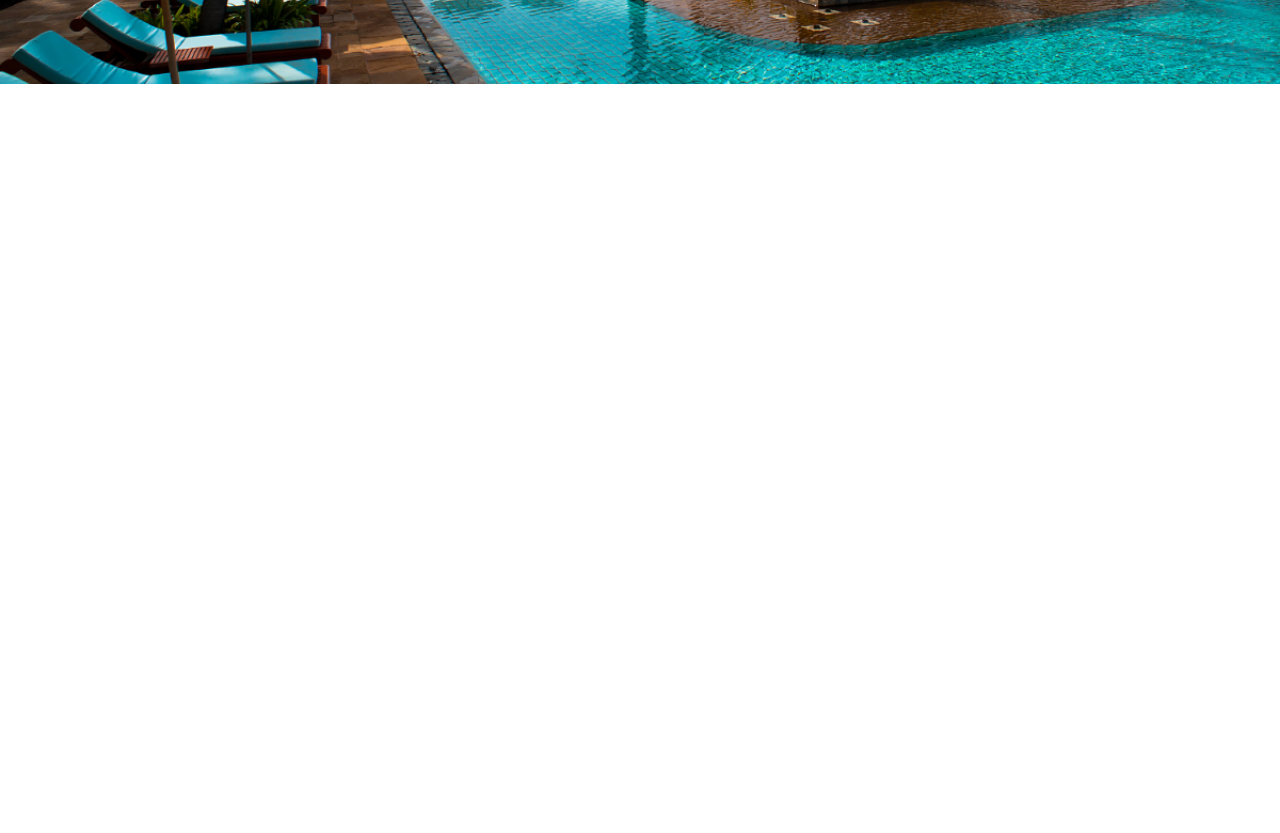
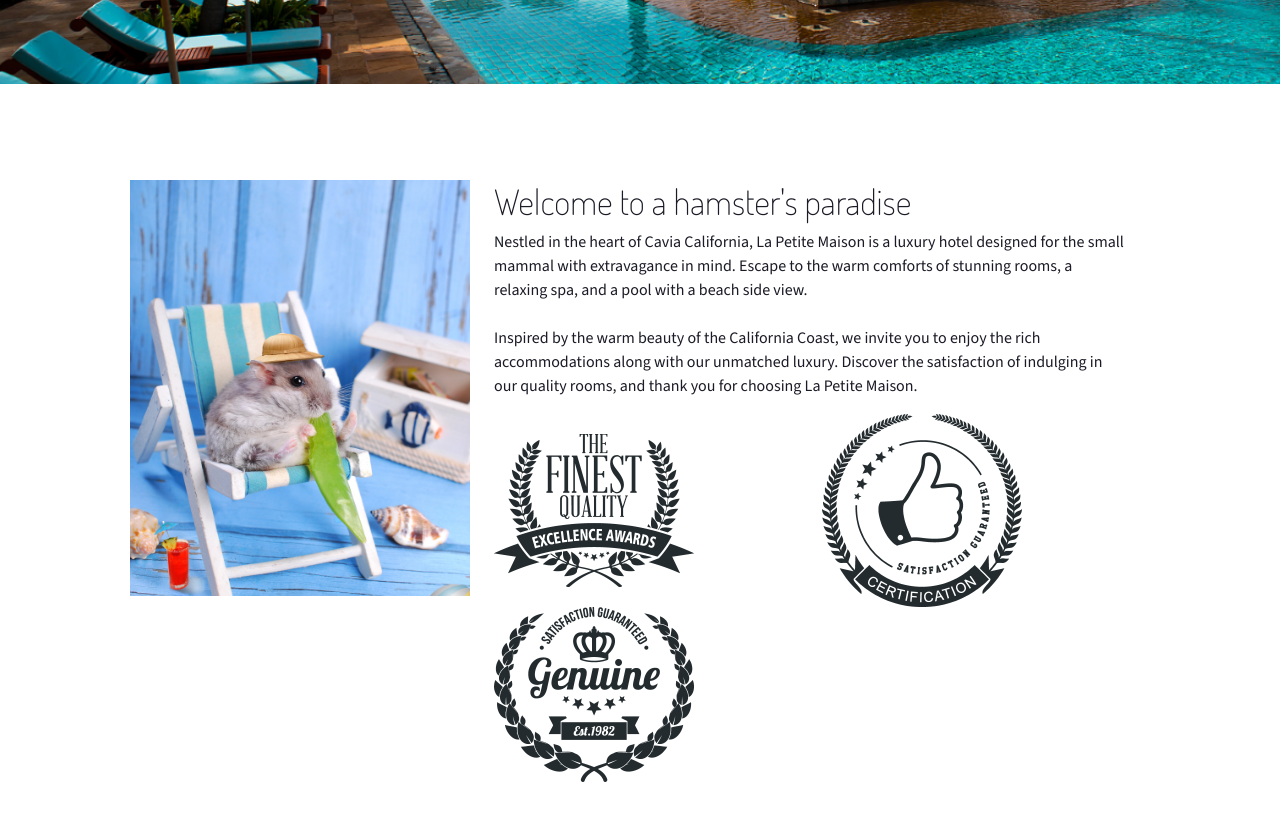
Before and after one commit to davidmonterrosa/MonterrosaDChallengeHamsterHotel, a plain HTML site: page index.html in a window 1280 px wide. Shown: the part 540-1373 px from the top of the page. Before the commit the page ends 800 px from the top, so only its background shows below. Drawn offline with nearby package versions, Linux system fonts and the light colour scheme.

Commit message:
Started adjusting overview section

```diff
--- a/index.html
+++ b/index.html
@@ -18,6 +18,7 @@
 
 <body>
     <!-- Nav Bar -->
+    <!-- Possible Tablet/Mobile Nav Bars -->
     <!-- <nav class="navbar navbar-expand-lg navbar-bg-color" data-bs-theme="dark">
         <div class="container-fluid">
             <div class="collapse navbar-collapse" id="navbarNavAltMarkup">
@@ -51,6 +52,41 @@
             </div>
         </div>
     </nav> -->
+    <!-- <nav class="navbar navbar-expand-lg navbar-bg-color" data-bs-theme="dark">
+        <div class="container-fluid">
+            <div class="collapse navbar-collapse" id="navbarNavAltMarkup">
+                <div class="navbar-nav">
+                    <a class="nav-link" aria-current="page" href="#">
+                        <p> Overview </p>
+                    </a>
+                    <a class="nav-link" href="#">
+                        <p> Rooms </p>
+                    </a>
+                    <a class="nav-link" href="#">
+                        <p> Packages </p>
+                    </a>
+                    <a class="navbar-brand" href="./index.html">
+                        <img src="./assets/Logo.png" alt="La Petite Maison Logo">
+                    </a>
+                    <button class="navbar-toggler" type="button" data-bs-toggle="collapse" data-bs-target="#navbarNavAltMarkup"
+                        aria-controls="navbarNavAltMarkup" aria-expanded="false" aria-label="Toggle navigation">
+                        <span class="navbar-toggler-icon"></span>
+                    </button>
+                    <a class="nav-link" href="#">
+                        <p> Amenities </p>
+                    </a>
+                    <a class="nav-link" href="#">
+                        <p> Contact </p>
+                    </a>
+                    <a class="nav-link" href="#">
+                        <p> Reserve </p>
+                    </a>
+                </div>
+            </div>
+        </div>
+    </nav> -->
+
+    <div class="d-none d-lg-block container-fluid m-0 p-0">
         <ul class="nav justify-content-center align-items-end pb-2 navbar-bg-color">
             <li class="nav-item">
                 <a class="nav-link" href="#">
@@ -86,9 +122,11 @@
                 </a>
             </li>
         </ul>
+
+    </div>
     <!-- Header Banner -->
     <div class="container-fluid m-0 p-0">
-        <img class="image-resize" src="./assets/header.jpg" alt="Image of a pool area and furniture">
+        <img class="header-image-resize" src="./assets/header.jpg" alt="Image of a pool area and furniture">
         <div class="container">
             <div class="row">
                 <div class="col-6 text-center banner-container">
@@ -97,8 +135,45 @@
                 </div>
             </div>
         </div>
+
+        <!-- Overview Blurb -->
+        <div class="container overview-blurb">
+            <div class="row m-5 py-5">
+                <div class="col-4 p-0">
+                    <img class="overview-image-resize" src="./assets/hamsterhomejpg.jpg" alt="">
                 </div>
-    <!-- Overview Blurb -->
+                <div class="col-8">
+                    <div class="container">
+                        <div class="row">
+                            <h1 class="overview-header-text"> Welcome to a hamster's paradise</h1>
+                            <p class="overview-body-text">
+                                Nestled in the heart of Cavia California, La Petite Maison is a luxury hotel designed for the
+                                small mammal with extravagance in mind. Escape to the warm comforts of stunning rooms, a
+                                relaxing spa, and a pool with a beach side view.
+                                <br>
+                                <br>
+                                Inspired by the warm beauty of the California
+                                Coast, we invite you to enjoy the rich accommodations along with our unmatched luxury. Discover
+                                the satisfaction of indulging in our quality rooms, and thank you for choosing La Petite Maison.
+                            </p>
+                        </div>
+                        <div class="row d-flex justify-content-between align-items-center">
+                            <div class="col">
+                                <img src="./assets/awardfinest.png" alt="The Finest Quality Excellence Award Logo">
+                            </div>
+                            <div class="col">
+                                <img src="./assets/awardsatisfaction.png" alt="Satisfaction Guaranteed Certification">
+                            </div>
+                            <div class="col">
+                                <img src="./assets/awardgenuine.png" alt="Satisfaction Guaranteed Genuine Logo">
+                            </div>
+                        </div>
+                    </div>
+                </div>
+            </div>
+        </div>
+
+    </div>
 
     <!-- Reserve Room Ad Cards -->
 
--- a/style/styles.css
+++ b/style/styles.css
@@ -20,7 +20,7 @@
 
 }
 
-.image-resize {
+.header-image-resize {
     width: 100%;
     height: 500px;
     object-fit: cover;
@@ -48,5 +48,25 @@
 .banner-container > p {
     font-family: "Source Sans 3", sans-serif;
     font-weight: lighter;
+}
 
+.overview-blurb {
+    color: #1A1B26;
 }
+
+.overview-header-text {
+    font-family: "Dosis", sans-serif;
+    font-weight: lighter;
+    font-size:  2.1875em;
+}
+
+.overview-body-text {
+    font-family: "Source Sans 3", sans-serif;
+    font-weight: lighter;
+}
+
+.overview-image-resize {
+    width: 100%;
+    height: 416px;
+    object-fit: cover;
+}
```
Lines whose indentation alone changed are shown as unchanged.
